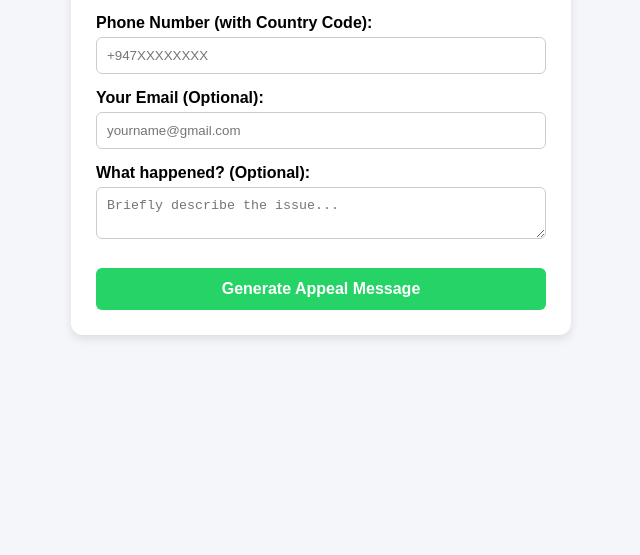
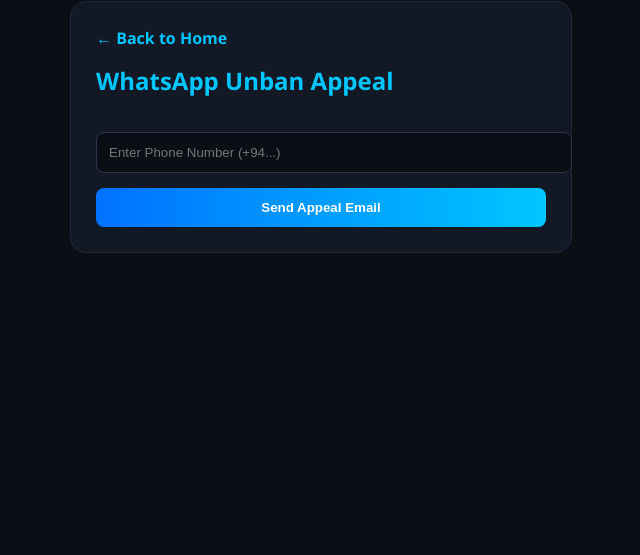
Before and after one commit to chamidudilshan6767-bit/Dilshan-All-In-One, a website: page public/whatsapp-unban.html in a window 1280 px wide. Shown: the part 301-856 px from the top of the page, without its empty margins (319-959 px from the left). Drawn offline with Linux system fonts and the light colour scheme.

Commit message:
Update whatsapp-unban.html

```diff
--- a/public/whatsapp-unban.html
+++ b/public/whatsapp-unban.html
@@ -1,116 +1,30 @@
 <!DOCTYPE html>
 <html lang="en">
 <head>
-    <meta charset="UTF-8">
-    <meta name="viewport" content="width=device-width, initial-scale=1.0">
-    <title>WhatsApp Unban Tool - Dilshan All In One</title>
+    <meta charset="UTF-8"><title>WhatsApp Unban - Dilshan All In One</title>
+    <link rel="icon" type="image/png" href="/logo.png">
     <style>
-        body {
-            font-family: Arial, sans-serif;
-            background-color: #f4f6f9;
-            margin: 0;
-            padding: 20px;
-            display: flex;
-            justify-content: center;
-            align-items: center;
-            min-height: 100vh;
-        }
-        .card {
-            background: white;
-            padding: 25px;
-            border-radius: 12px;
-            box-shadow: 0 4px 10px rgba(0,0,0,0.1);
-            max-width: 450px;
-            width: 100%;
-        }
-        h2 { text-align: center; color: #075e54; margin-bottom: 20px; }
-        .form-group { margin-bottom: 15px; }
-        label { display: block; margin-bottom: 5px; font-weight: bold; }
-        input, textarea {
-            width: 100%;
-            padding: 10px;
-            border: 1px solid #ccc;
-            border-radius: 6px;
-            box-sizing: border-box;
-        }
-        button {
-            width: 100%;
-            background-color: #25d366;
-            color: white;
-            border: none;
-            padding: 12px;
-            border-radius: 6px;
-            font-size: 16px;
-            font-weight: bold;
-            cursor: pointer;
-            margin-top: 10px;
-        }
-        button:hover { background-color: #1eb857; }
-        .result-box {
-            margin-top: 20px;
-            padding: 15px;
-            background: #e9f5ec;
-            border-radius: 6px;
-            display: none;
-        }
-        .result-box textarea { height: 120px; margin-bottom: 10px; }
-        .btn-email { background-color: #007bff; text-align: center; text-decoration: none; display: block; }
-        .back-link { display: block; text-align: center; margin-bottom: 15px; color: #075e54; text-decoration: none; }
+        body { background: #0b0e14; color: #fff; display: flex; justify-content: center; align-items: center; min-height: 100vh; font-family: 'Segoe UI'; padding: 20px; }
+        .card { background: #121824; border: 1px solid #1f293d; padding: 25px; border-radius: 16px; width: 100%; max-width: 450px; }
+        .input-field { width: 100%; padding: 12px; margin: 15px 0; border-radius: 8px; border: 1px solid #2a364f; background: #0b0e14; color: #fff; outline: none; }
+        .btn { width: 100%; padding: 12px; border: none; border-radius: 8px; background: linear-gradient(90deg, #0072ff, #00c6ff); color: white; font-weight: bold; cursor: pointer; }
     </style>
 </head>
 <body>
-
 <div class="card">
-    <a href="/" class="back-link">&larr; Back to Home</a>
-    <h2>WhatsApp Unban Tool</h2>
-
-    <div class="form-group">
-        <label>Phone Number (with Country Code):</label>
-        <input type="text" id="phone" placeholder="+947XXXXXXXX" required>
-    </div>
-
-    <div class="form-group">
-        <label>Your Email (Optional):</label>
-        <input type="email" id="email" placeholder="yourname@gmail.com">
-    </div>
-
-    <div class="form-group">
-        <label>What happened? (Optional):</label>
-        <textarea id="reason" placeholder="Briefly describe the issue..."></textarea>
-    </div>
-
-    <button onclick="generateAppeal()">Generate Appeal Message</button>
-
-    <div id="resultBox" class="result-box">
-        <label>Generated Appeal Message:</label>
-        <textarea id="appealText" readonly></textarea>
-        <a id="mailToBtn" href="#" class="btn-email" style="color:white; padding:10px; border-radius:6px; font-weight:bold;">Send Email to WhatsApp</a>
-    </div>
+    <a href="/" style="color: #00c6ff; text-decoration: none; font-weight: bold;">&larr; Back to Home</a>
+    <h2 style="color: #00c6ff; margin-top: 15px;">WhatsApp Unban Appeal</h2>
+    <input type="text" id="wa-number" class="input-field" placeholder="Enter Phone Number (+94...)">
+    <button class="btn" onclick="sendUnbanAppeal()">Send Appeal Email</button>
 </div>
-
 <script>
-function generateAppeal() {
-    const phone = document.getElementById('phone').value.trim();
-    const userEmail = document.getElementById('email').value.trim();
-    const reason = document.getElementById('reason').value.trim();
-
-    if (!phone) {
-        alert("Please enter your phone number!");
-        return;
+    function sendUnbanAppeal() {
+        const num = document.getElementById('wa-number').value.trim();
+        if (!num) { alert("Please enter your banned phone number!"); return; }
+        const subject = encodeURIComponent("Banned WhatsApp Account Appeal");
+        const body = encodeURIComponent(`Hello WhatsApp Support,\n\nMy WhatsApp number (${num}) has been banned by mistake. Please unban my account.\n\nThank you.`);
+        window.location.href = `mailto:support@whatsapp.com?subject=${subject}&body=${body}`;
     }
-
-    let customReason = reason ? reason : "I haven't violated any terms of service and believe my account was banned by mistake.";
-
-    const message = `Dear WhatsApp Support Team,\n\nMy mobile number ${phone} has been banned from using WhatsApp. I kindly request you to unban my number as soon as possible.\n\nReason: ${customReason}\n\nPlease review my account and restore access.\n\nThank you,\nPhone: ${phone}\nEmail: ${userEmail || 'N/A'}`;
-
-    document.getElementById('appealText').value = message;
-
-    const mailtoUrl = `mailto:support@whatsapp.com?subject=Unban Request for ${phone}&body=${encodeURIComponent(message)}`;
-    document.getElementById('mailToBtn').href = mailtoUrl;
-
-    document.getElementById('resultBox').style.display = 'block';
-}
 </script>
-
 </body>
 </html>
```
